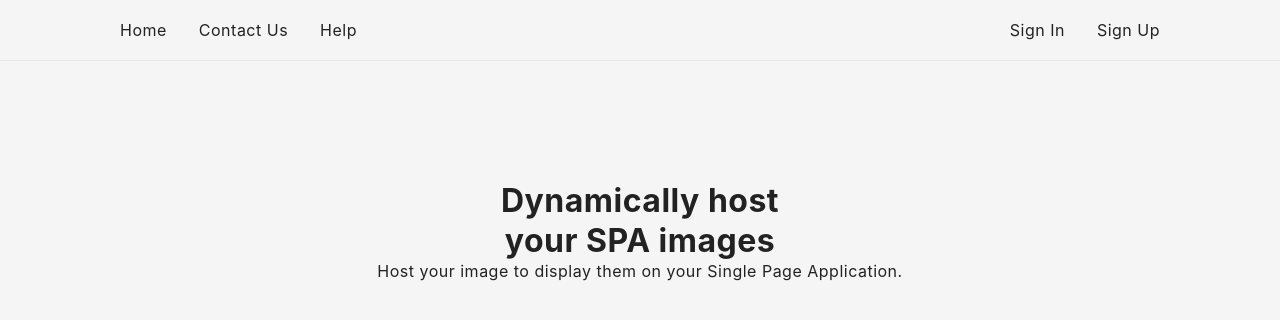
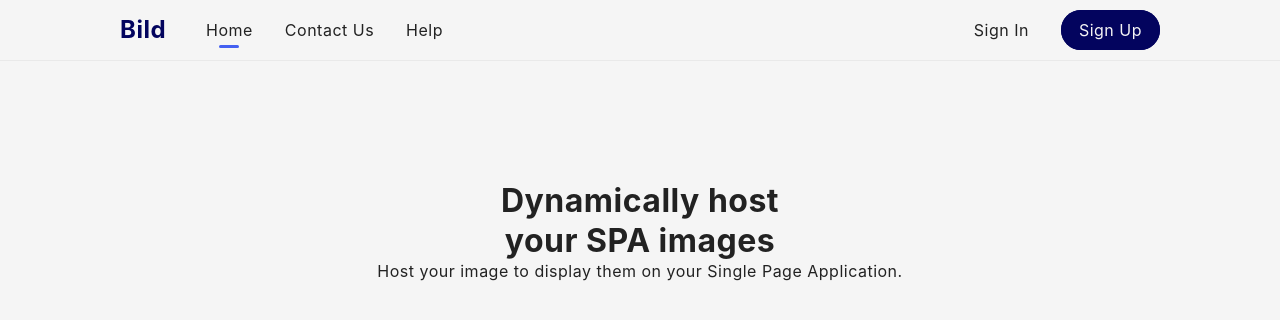
Before and after one commit to Fyllee/fyllee-ui, a Next.js app: page / in a window 1280 px wide. Shown: the top 320 px of the page. Built offline with nearby package versions, Linux system fonts and the light colour scheme.

Commit message:
perf: improve header component optimization

```diff
--- a/src/components/Header.tsx
+++ b/src/components/Header.tsx
@@ -4,42 +4,46 @@ import cls from '../utils/multi-classes';
 import stl from '../styles/layout/header.module.scss';
 import { useRouter } from 'next/router';
 
-interface INavs {
-	title: string,
-	slug: string;
+interface IActiveProps {
+	href: string;
+	content: string;
+	className?: string;
 }
 
-function ActiveLink({ href, content }: { href: string, content: string }) {
+function ActiveLink({ href, content, className }: IActiveProps): ReactElement {
   return (
 		<Link href={href}>
 			{useRouter().pathname === href ? (
-				<a className={stl.active}>{content}</a>
+				<a className={cls('active', className)}>{content}</a>
 			) : (
-				<a>{content}</a>
+				<a className={className}>{content}</a>
 			)}
 		</Link>
 	)
 }
 
 export default function Header(): ReactElement {
-	const nav: INavs[] = [{ title: 'Home', slug: '/' }, { title: 'Contact Us', slug: '/contact' }, { title: 'Help', slug: '/help' }];
-	const sign: INavs[] = [{ title: 'Sign In', slug: '/auth/sign-in' }, { title: 'Sign Up', slug: '/auth/sign-up' }];
+	const nav: IActiveProps[] = [{ content: 'Home', href: '/' }, { content: 'Contact Us', href: '/contact' }, { content: 'Help', href: '/help' }];
+	const sign: IActiveProps[] = [{ content: 'Sign In', href: '/auth/sign-in' }, { content: 'Sign Up', href: '/auth/sign-up', className: 'button--dark' }];
 
 	return (
 		<header id={stl.header} className={cls('layout', 'flex--center')}>
+			<Link href="/">
+				<a><h2 className={stl.logo}>Bild</h2></a>
+			</Link>
 			<nav>
 				<ul className={cls('flex--center', stl.menu)}>
-					{nav.map(({title, slug}) => (
-						<li key={slug}>
-							<ActiveLink href={slug} content={title} />
+					{nav.map(({href, content}) => (
+						<li key={content}>
+							<ActiveLink href={href} content={content} />
 						</li>
 					))}
 				</ul>
 			</nav>
 			<ul className={cls('flex--center', stl.sign)}>
-				{sign.map(({title, slug}) => (
-					<li key={slug}>
-						<ActiveLink href={slug} content={title} />
+				{sign.map(({href, content, className}) => (
+					<li key={content}>
+						<ActiveLink href={href} content={content} className={className} />
 					</li>
 				))}
 			</ul>
```
